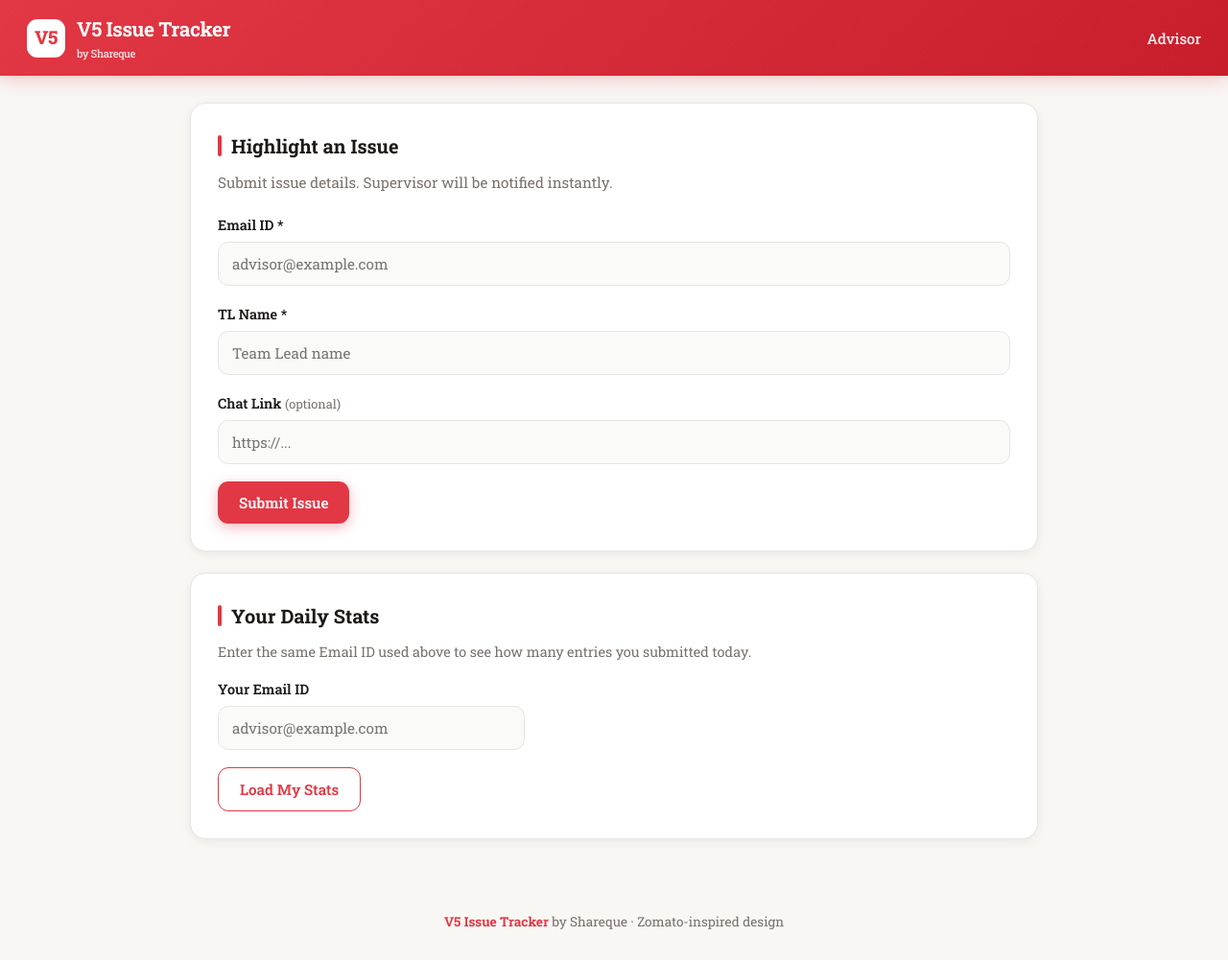
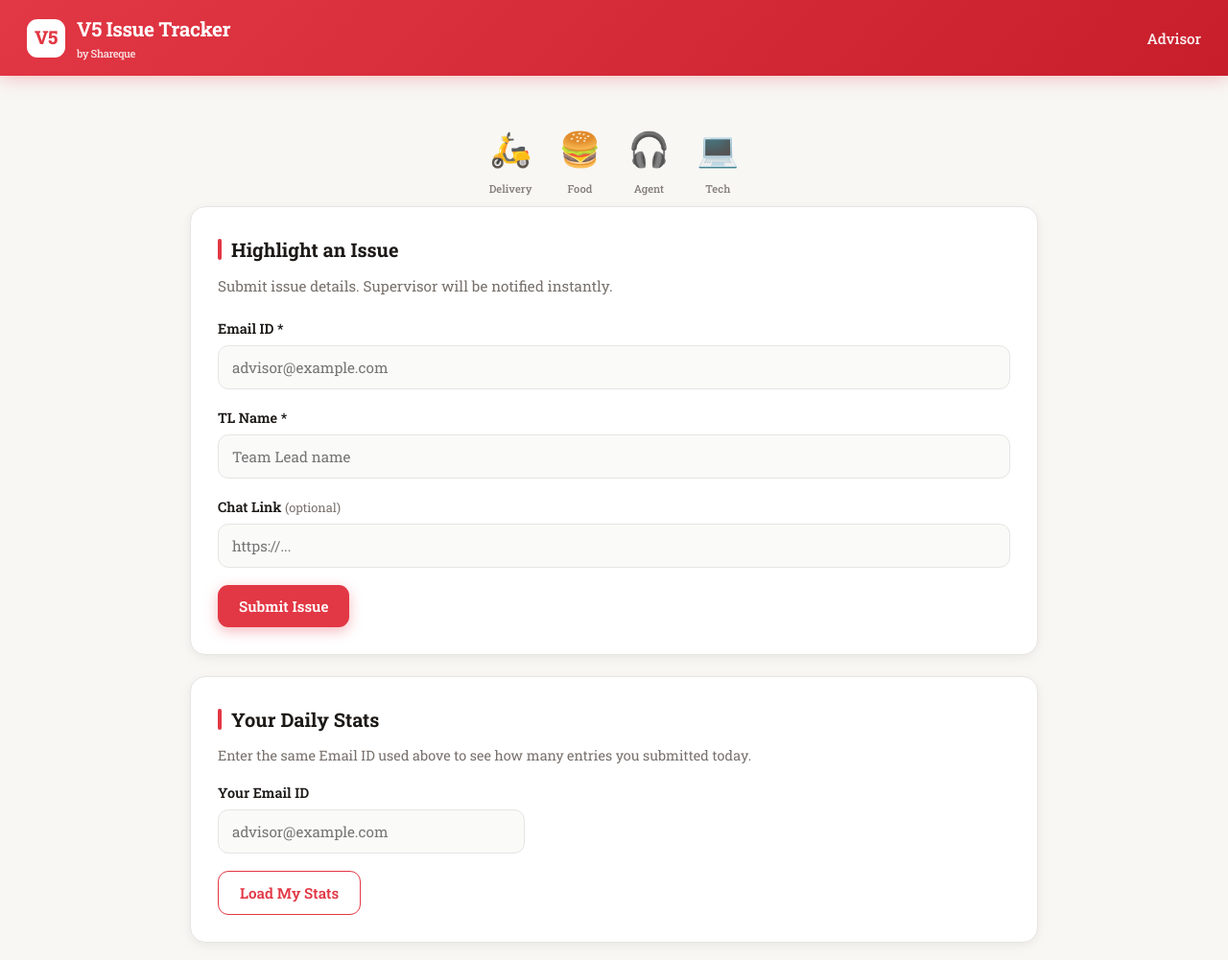
Before and after one commit to mdv5003013-cloud/v5-issue-tracker, a website: page advisor.html in a window 1280 px wide. Shown: the top 1001 px of the page at 96% size. Drawn offline with Linux system fonts and the light colour scheme.

Commit message:
Add mini-illustration section to advisor.html
Added mini-illustration section with icons for delivery, food, agent, and tech.

```diff
--- a/advisor.html
+++ b/advisor.html
@@ -21,6 +21,12 @@
   </header>
 
   <div class="container">
+    <div class="mini-illustration">
+  <div class="mini-item">🛵<span>Delivery</span></div>
+  <div class="mini-item">🍔<span>Food</span></div>
+  <div class="mini-item">🎧<span>Agent</span></div>
+  <div class="mini-item">💻<span>Tech</span></div>
+</div>
     <div class="card">
       <h2 class="card-title">Highlight an Issue</h2>
       <p style="color:var(--text-muted);margin-bottom:20px;font-size:0.95rem">
```
